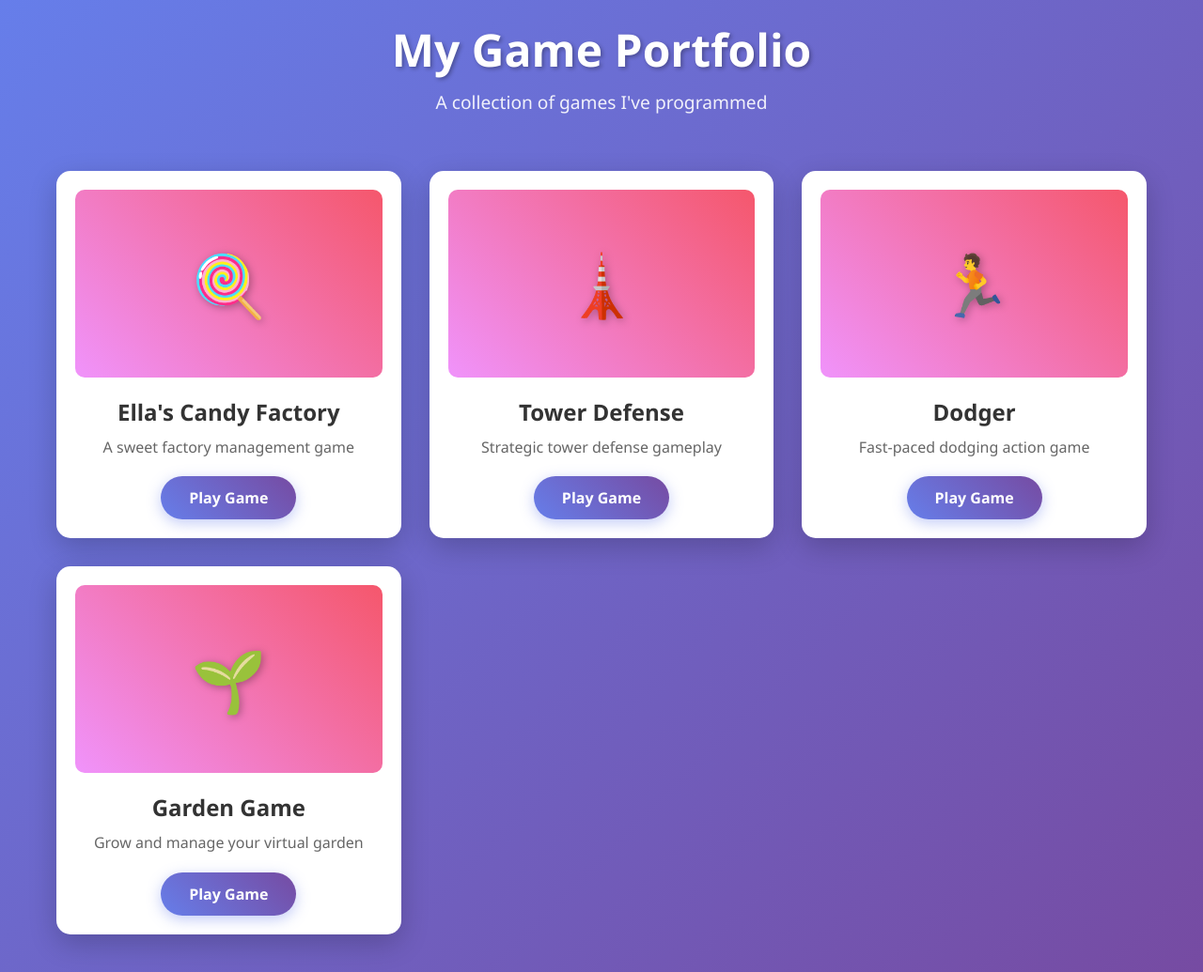
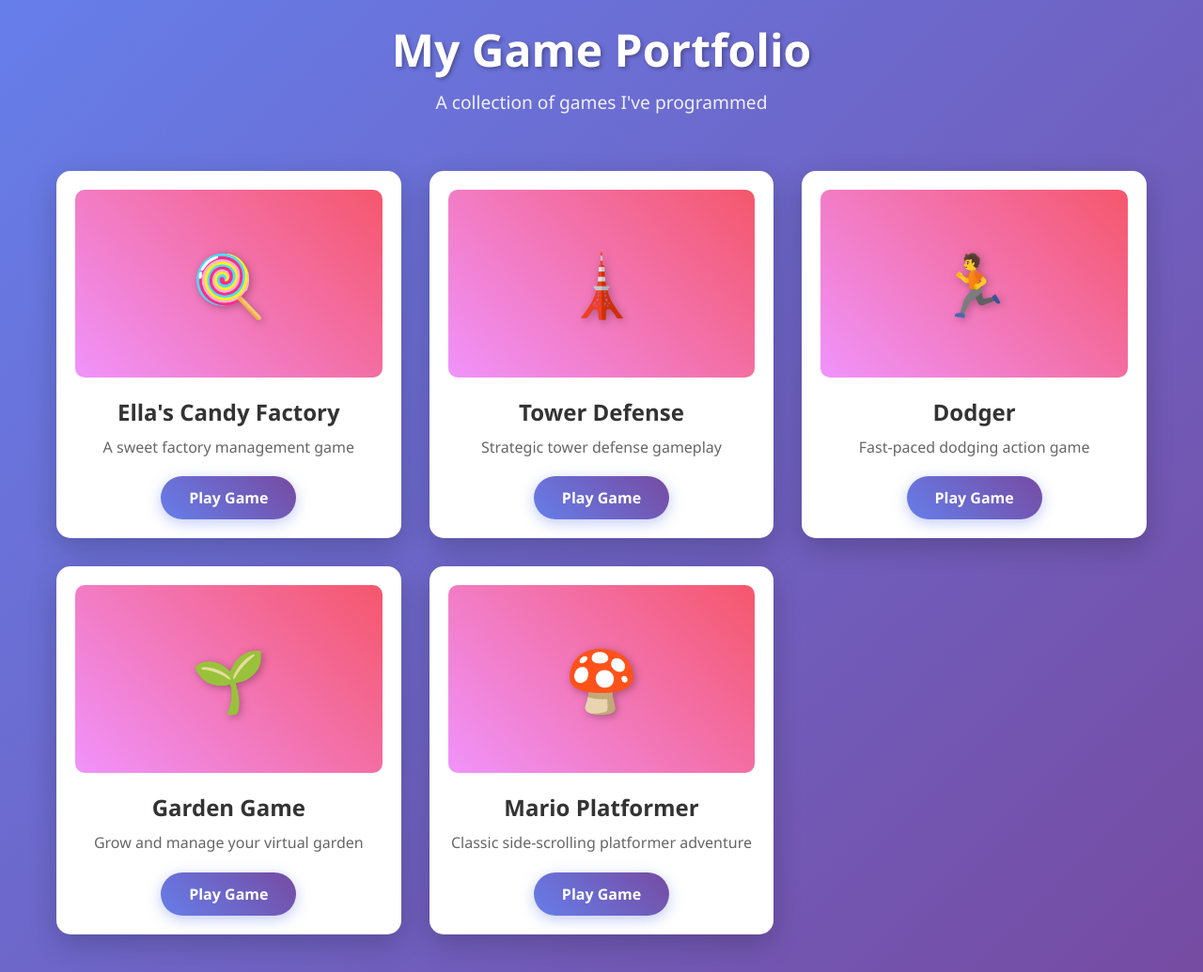
Before and after one commit to DJKDJKM/playground, a plain HTML site: page index.html in a window 1280 px wide. Shown: the whole page at 94% size. Drawn offline with Linux system fonts and the light colour scheme.

Commit message:
Add Mario Platformer game to portfolio
🤖 Generated with [Claude Code](https://claude.ai/code)

Co-Authored-By: Claude <noreply@anthropic.com>

```diff
--- a/index.html
+++ b/index.html
@@ -49,6 +49,15 @@
                 <p>Grow and manage your virtual garden</p>
                 <a href="https://djkdjkm.github.io/gardengame/" target="_blank" class="play-button">Play Game</a>
             </div>
+
+            <div class="game-card">
+                <div class="game-image">
+                    <div class="game-placeholder">🍄</div>
+                </div>
+                <h3>Mario Platformer</h3>
+                <p>Classic side-scrolling platformer adventure</p>
+                <a href="https://djkdjkm.github.io/marioplatformer" target="_blank" class="play-button">Play Game</a>
+            </div>
         </main>
     </div>
 </body>
```
